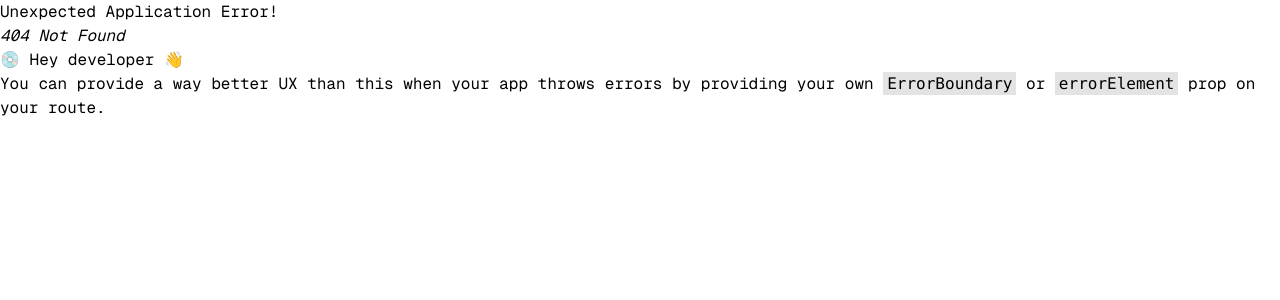
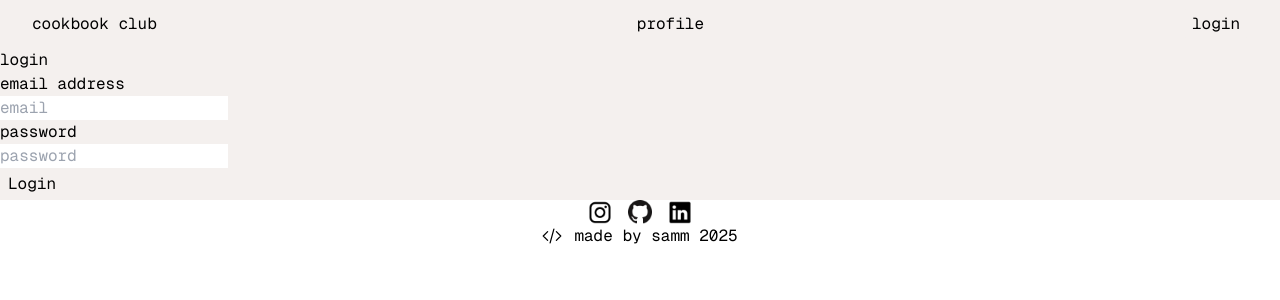
Before and after one commit to hellosamm/cookbook-club-app, a React (Vite) app in the folder frontend/: page /login in a window 1280 px wide. Before the commit this address had no page. Shown: the top 300 px of the page. Built offline with nearby package versions, Linux system fonts and the light colour scheme.

Commit message:
register form is accepting email and password values

```diff
--- a/frontend/src/components/Footer.jsx
+++ b/frontend/src/components/Footer.jsx
@@ -1,7 +1,7 @@
 import React from "react";
-import instagram from "/public/instagram.png";
-import github from "/public/github.png";
-import linkedin from "/public/linkedin.png";
+import instagram from "/instagram.png";
+import github from "/github.png";
+import linkedin from "/linkedin.png";
 
 const Footer = () => {
   return (
--- a/frontend/src/components/Navbar.jsx
+++ b/frontend/src/components/Navbar.jsx
@@ -1,19 +1,25 @@
 import React from "react";
-import { Link } from "react-router-dom";
+import { Link, Outlet } from "react-router-dom";
 
 const Navbar = () => {
   return (
     <div className=" bg-ivory">
       <div className="mx-auto max-w-7xl px-2 sm:px-6 lg:px-8">
         <div className="flex justify-between items-center py-3">
-          <div>cookbook club</div>
+          <Link to="/">cookbook club</Link>
           <Link to="profile">profile</Link>
           <div className="">
-            <button className="bg-ivory text-black rounded-sm py-1 px-2 hover:bg-black hover:text-white">
+            <Link
+              to="login"
+              className="bg-ivory text-black rounded-sm py-1 px-2 hover:bg-black hover:text-white"
+            >
               login
-            </button>
+            </Link>
           </div>
         </div>
+      </div>
+      <div>
+        <Outlet />
       </div>
     </div>
   );
--- a/frontend/src/pages/Authentication.jsx
+++ b/frontend/src/pages/Authentication.jsx
@@ -1,7 +1,72 @@
-import React from "react";
+import { React, useState } from "react";
+import PropTypes from "prop-types";
 
-const Authentication = () => {
-  return <div></div>;
+const Authentication = ({ pageType }) => {
+  // const [email, setEmail] = useState(null);
+  // const [password, setPassword] = useState(null);
+  const [formData, setFormData] = useState({
+    email: "",
+    password: "",
+  });
+
+  const handleInputChange = (e) => {
+    const { name, value } = e.target;
+    setFormData((prevState) => ({
+      ...prevState,
+      [name]: value,
+    }));
+  };
+  const handleSubmit = async (e) => {
+    e.preventDefault();
+    console.log("email: ", formData.email);
+    console.log("password: ", formData.password);
+  };
+
+  return (
+    <div>
+      {pageType === PageType.LOGIN ? "login" : "register"}
+
+      <div className="flex">
+        <form onSubmit={handleSubmit}>
+          <div>
+            <h2>email address</h2>
+            <input
+              name="email"
+              type="email"
+              placeholder="email"
+              value={formData.email}
+              onChange={handleInputChange}
+            />
+          </div>
+          <div>
+            <h2>password</h2>
+            <input
+              name="password"
+              type="password"
+              placeholder="password"
+              value={formData.password}
+              onChange={handleInputChange}
+            />
+          </div>
+          <button
+            type="submit"
+            className="bg-ivory text-black rounded-sm py-1 px-2 hover:bg-black hover:text-white"
+          >
+            {pageType === PageType.LOGIN ? "Login" : "Register"}
+          </button>
+        </form>
+      </div>
+    </div>
+  );
 };
 
+Authentication.propTypes = {
+  pageType: PropTypes.number.isRequired,
+};
+
+export const PageType = Object.freeze({
+  LOGIN: 0,
+  REGISTER: 1,
+});
+
 export default Authentication;
```
Also changed, not shown: frontend/src/main.jsx (+15 -4 lines).
